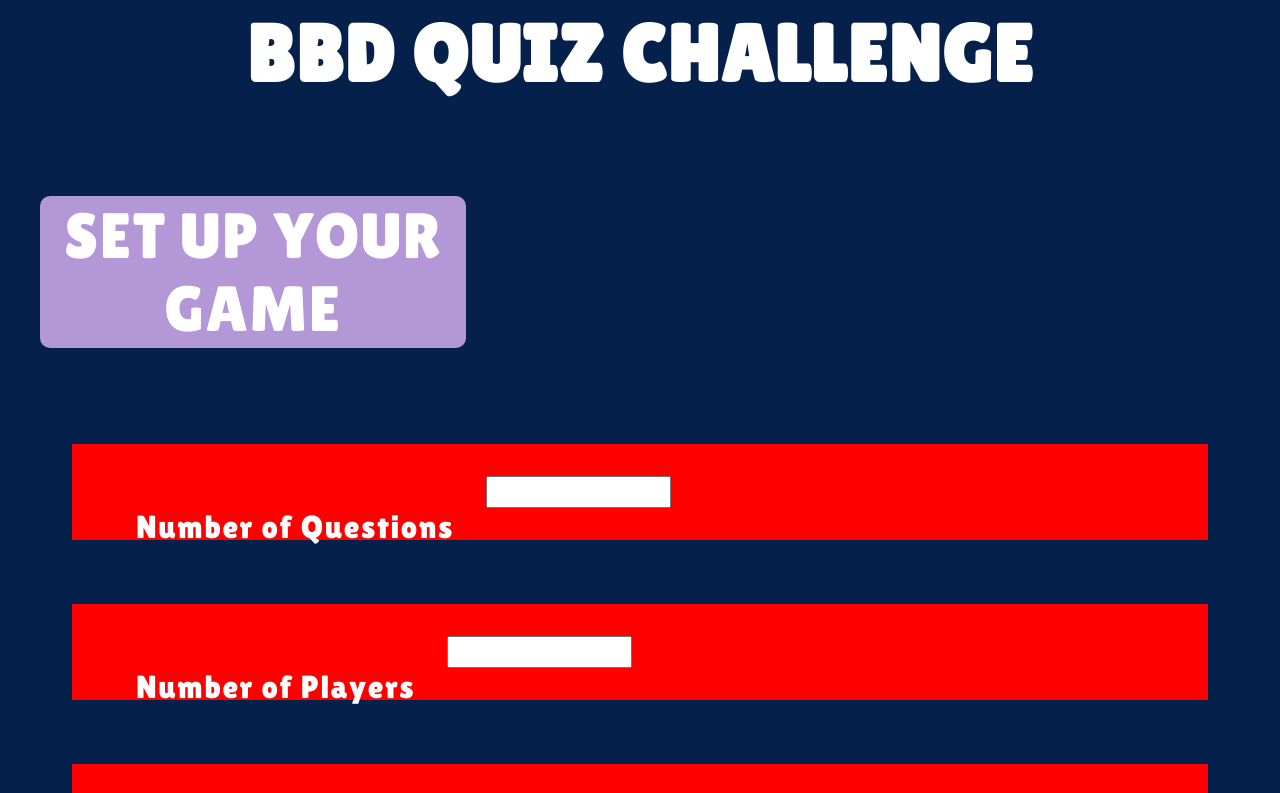
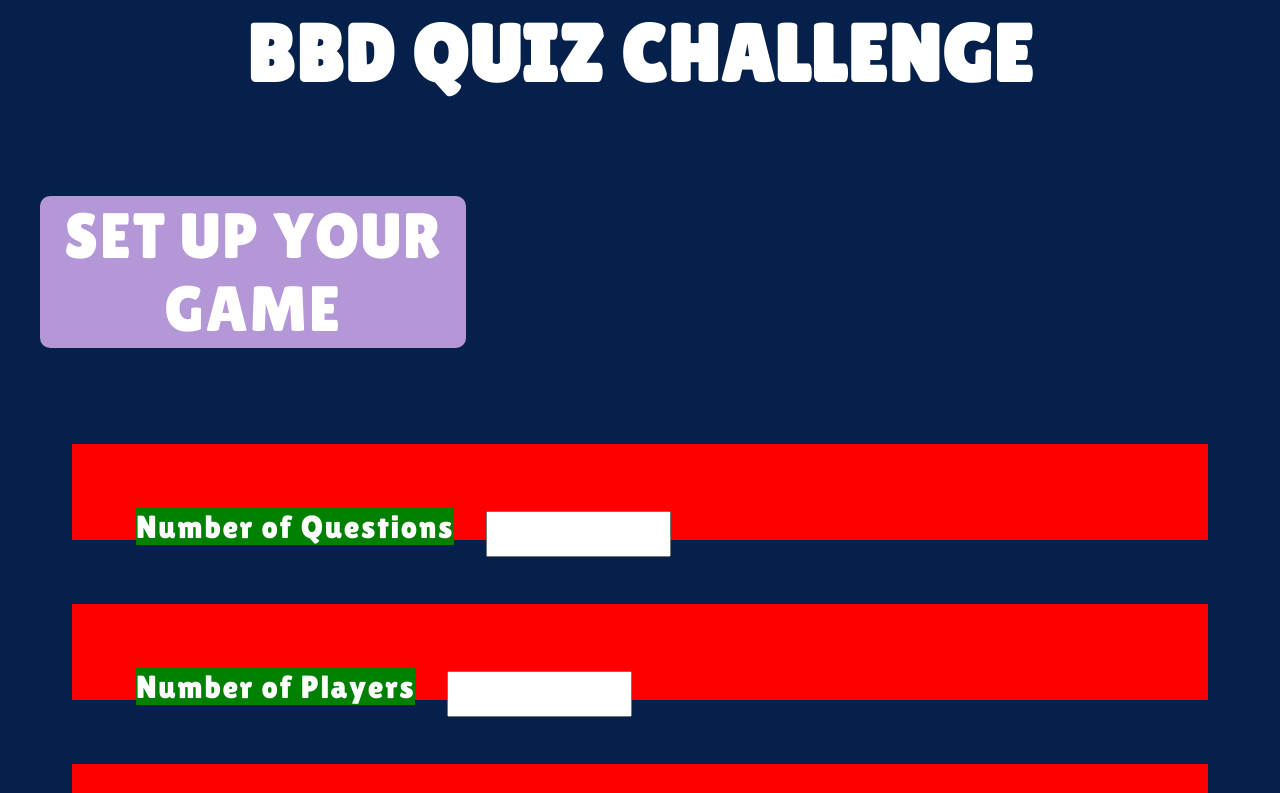
Before and after one commit to Katlego-Sekoele/BBD_Vac_Week_2023, a plain HTML site: page 5_gm/app/index.html in a window 1280 px wide. Both pictures are taken after a click on the button "START A NEW GAME". Shown: the top 793 px of the page. Drawn offline with Linux system fonts and the light colour scheme.

Commit message:
Sorta working

```diff
--- a/5_gm/app/src/style.css
+++ b/5_gm/app/src/style.css
@@ -47,15 +47,20 @@ body {
 
 .settingContainer{
     display: flex;
-    justify-content: baseline;
     flex-direction: row;
     height:1em;
     background-color: red;
     padding: 1em;
     margin: 1em;
+    align-items: baseline;
 }
 
 .settingdescription{
     margin:1em;
     background-color: green;
 }
+
+.inputboxes{
+    height:3em;
+    display: inline;
+}
```
